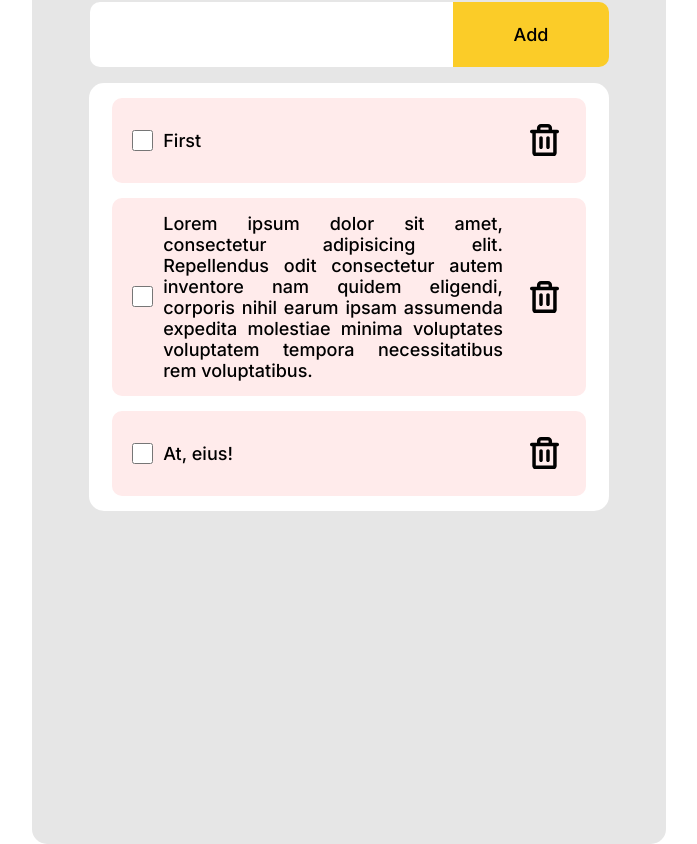
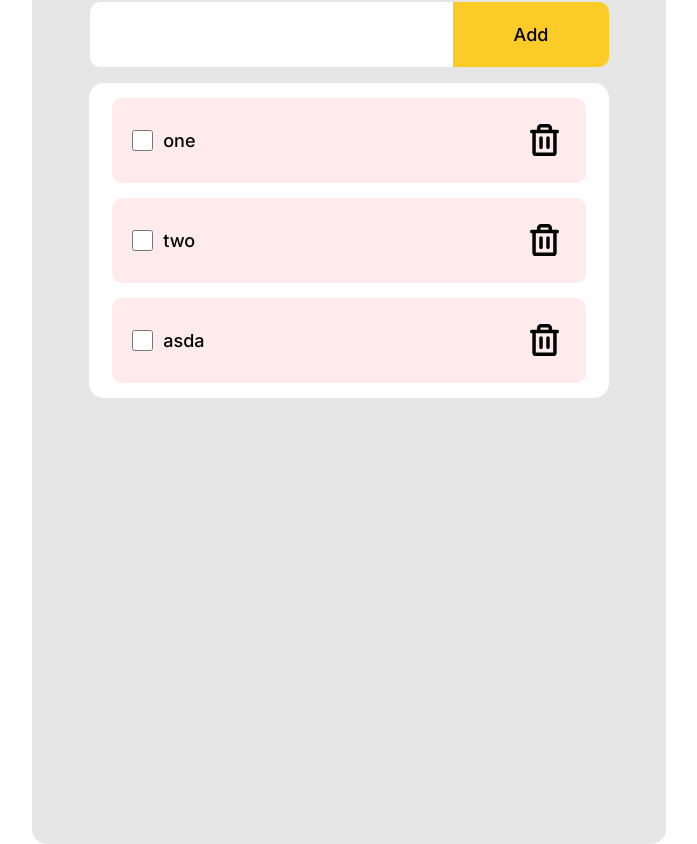
Before and after one commit to mrsemyon/s21_todolist, a plain HTML site: page index.html in a window 1280 px wide. Shown: the whole page, without its empty margins (291-988 px from the left). Drawn offline with Linux system fonts and the light colour scheme.

Commit message:
added js code

```diff
--- a/index.html
+++ b/index.html
@@ -14,27 +14,15 @@
 <body>
   <div class="wrapper">
     <div class="container">
-      <form action="" class="input">
+      <div class="input">
         <input type="text" class="input_field">
         <button class="input_btn">Add</button>
-      </form>
+      </div>
       <ul class="list">
         <li class="item">
           <label class="checkbox_lbl">
             <input class="checkbox" type="checkbox">
             <span class="prg">First</span>
-          </label>
-          <label class="img_lbl">
-            <img class="img" src="vector.svg">
-          </label>
-        </li>
-        <li class="item">
-          <label class="checkbox_lbl">
-            <input class="checkbox" type="checkbox">
-            <span class="prg">Lorem ipsum dolor sit amet, consectetur adipisicing elit. Repellendus odit consectetur
-              autem
-              inventore nam quidem eligendi, corporis nihil earum ipsam assumenda expedita molestiae minima voluptates
-              voluptatem tempora necessitatibus rem voluptatibus.</span>
           </label>
           <label class="img_lbl">
             <img class="img" src="vector.svg">
--- a/script.js
+++ b/script.js
@@ -0,0 +1,61 @@
+'use strict';
+
+const inputField = document.getElementsByClassName('input_field')[0]
+const inputBtn = document.getElementsByClassName('input_btn')[0]
+const list = document.getElementsByClassName('list')[0]
+
+const arr = ['one', 'two', 'asda']
+
+let counter = 0
+
+function render() {
+  list.innerHTML = ''
+  for (let item of arr) {
+    addEL(item)
+  }
+}
+
+function addEL(text) {
+  const liTag = document.createElement('li')
+  liTag.classList.add('item')
+
+  const labelEl = document.createElement('label')
+  labelEl.classList.add('checkbox_lbl')
+
+  const checkboxEl = document.createElement('input')
+  checkboxEl.classList.add('checkbox')
+  checkboxEl.setAttribute('type', 'checkbox')
+
+  const spanEl = document.createElement('span')
+  spanEl.classList.add('prg')
+
+  const imgLabelEl = document.createElement('label')
+  imgLabelEl.classList.add('img_lbl')
+
+  const imgEl = document.createElement('img')
+  imgEl.classList.add('img')
+  imgEl.setAttribute('src', 'vector.svg')
+
+  spanEl.innerText = text
+  // arr.push(text)
+
+  imgLabelEl.appendChild(imgEl);
+  labelEl.appendChild(checkboxEl)
+  labelEl.appendChild(spanEl)
+  liTag.appendChild(labelEl)
+  liTag.appendChild(imgLabelEl)
+  list.appendChild(liTag)
+}
+
+
+inputBtn.addEventListener('click', () => {
+  if (inputField.value.trim()) {
+    arr.push(inputField.value)
+    render()
+  }
+  inputField.value = ''
+})
+
+render()
+
+console.log(arr)
```
